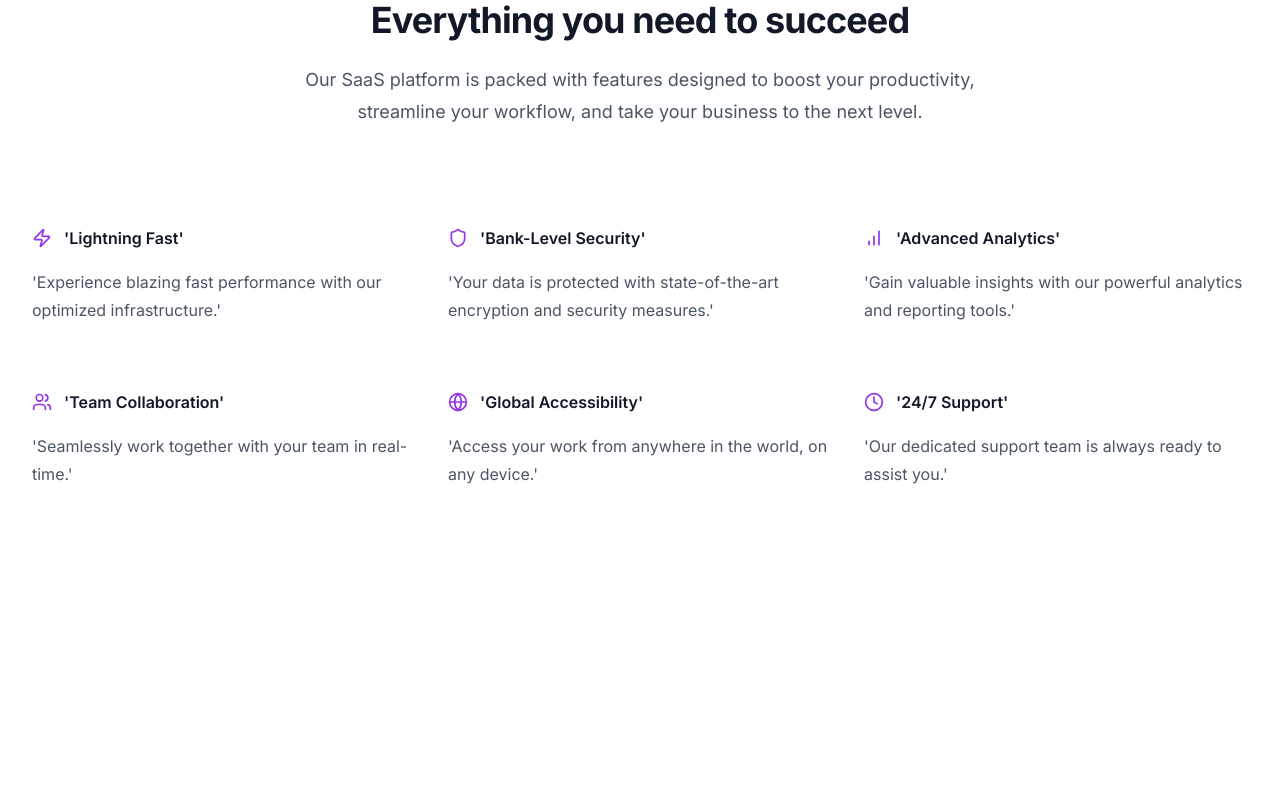
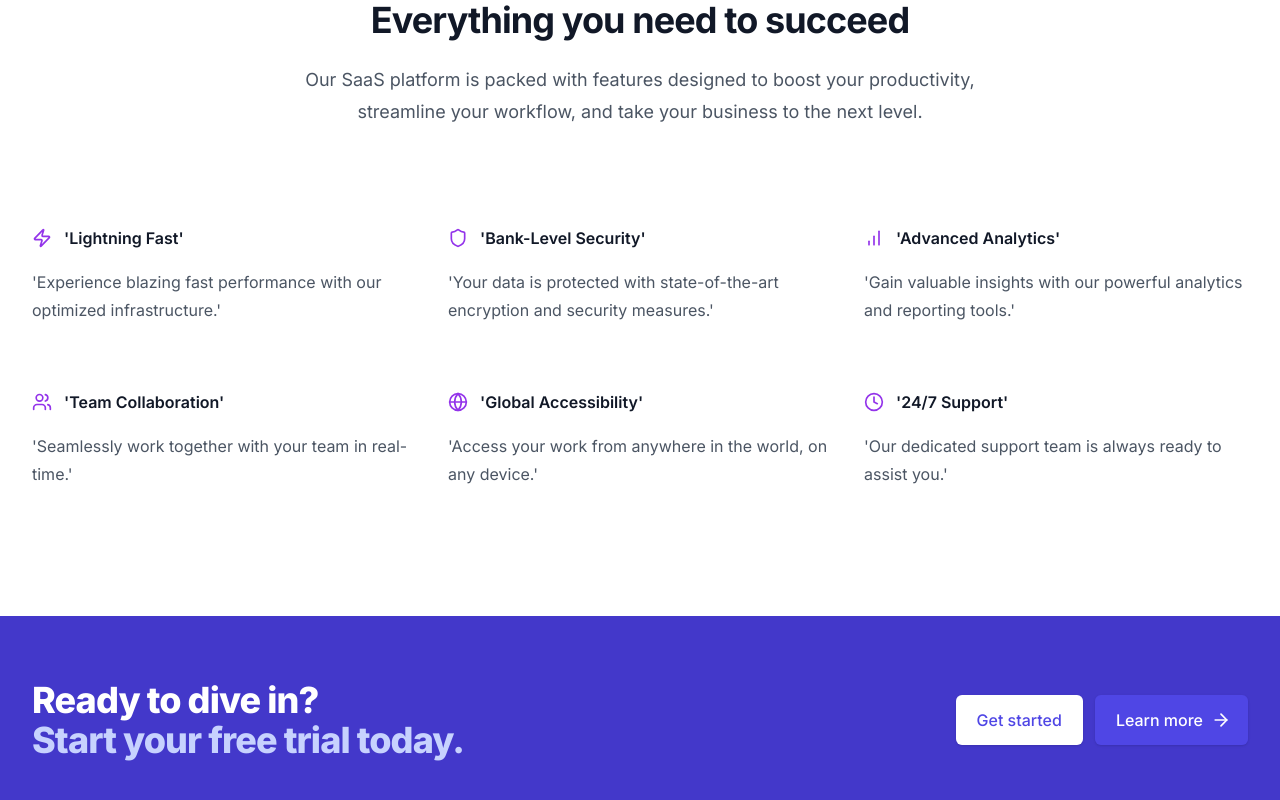
Before and after one commit to Osiris8/nextai, a Next.js app: page / in a window 1280 px wide. Shown: the part 1092-1892 px from the top of the page. Before the commit the page ends 1708 px from the top, so only its background shows below. Built offline with nearby package versions, Linux system fonts and the light colour scheme.

Commit message:
add call to action component

```diff
--- a/app/page.tsx
+++ b/app/page.tsx
@@ -1,3 +1,4 @@
+import { Cta } from "@/components/cta";
 import { FeatureSectionComponent } from "@/components/feature-section";
 import { HeroSectionComponent } from "@/components/hero-section";
 import { NavbarComponent } from "@/components/Navbar";
@@ -10,6 +11,7 @@
       <HeroSectionComponent />
       <TrustedByComponent />
       <FeatureSectionComponent />
+      <Cta />
     </div>
   );
 }
--- /dev/null
+++ b/components/cta.tsx
@@ -0,0 +1,37 @@
+"use client";
+
+import { ArrowRight } from "lucide-react";
+
+export function Cta() {
+  return (
+    <section className="bg-indigo-700 dark:bg-indigo-900">
+      <div className="max-w-7xl mx-auto py-16 px-4 sm:px-6 lg:px-8 lg:flex lg:items-center lg:justify-between">
+        <h2 className="text-3xl font-extrabold tracking-tight text-white sm:text-4xl">
+          <span className="block">Ready to dive in?</span>
+          <span className="block text-indigo-200">
+            Start your free trial today.
+          </span>
+        </h2>
+        <div className="mt-8 flex lg:mt-0 lg:flex-shrink-0">
+          <div className="inline-flex rounded-md shadow">
+            <a
+              href="#"
+              className="inline-flex items-center justify-center px-5 py-3 border border-neutral-200 border-transparent text-base font-medium rounded-md text-indigo-600 bg-white hover:bg-indigo-50 dark:border-neutral-800"
+            >
+              Get started
+            </a>
+          </div>
+          <div className="ml-3 inline-flex rounded-md shadow">
+            <a
+              href="#"
+              className="inline-flex items-center justify-center px-5 py-3 border border-neutral-200 border-transparent text-base font-medium rounded-md text-white bg-indigo-600 hover:bg-indigo-700 dark:border-neutral-800"
+            >
+              Learn more
+              <ArrowRight className="ml-2 -mr-1 h-5 w-5" aria-hidden="true" />
+            </a>
+          </div>
+        </div>
+      </div>
+    </section>
+  );
+}
```
